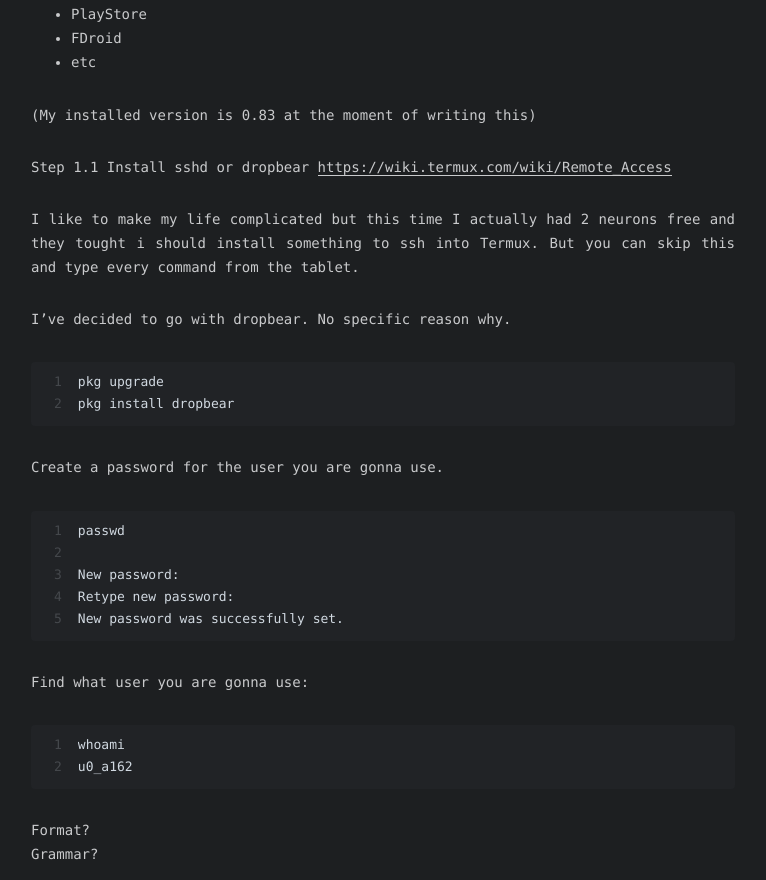
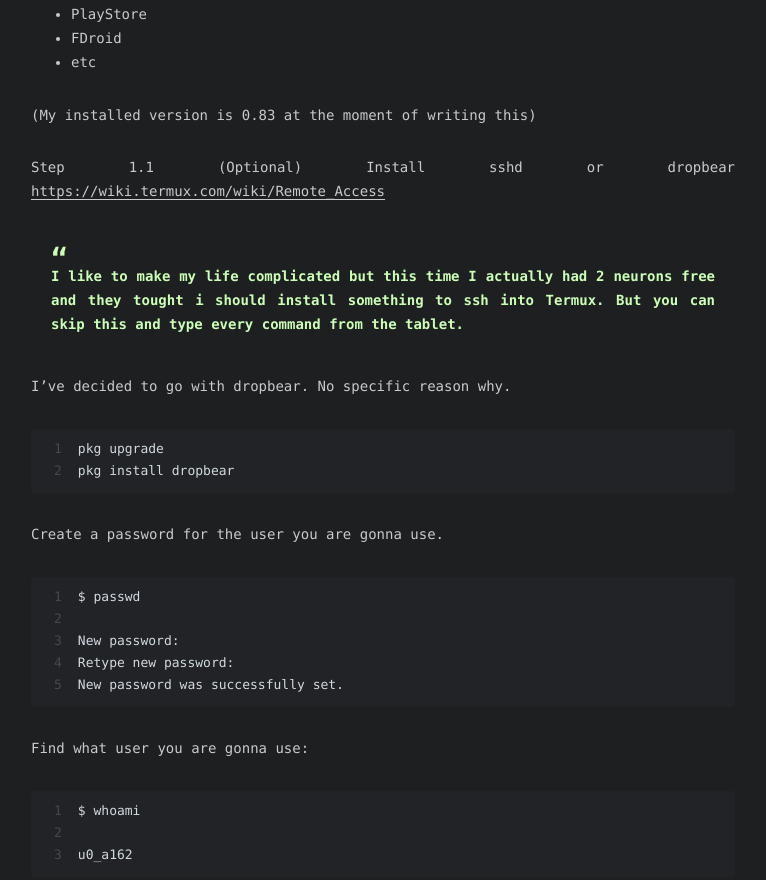
Before and after one commit to xedsvg/xedsvg.github.io, a plain HTML site: page 2021/02/27/HomeAssistant-Core-Termux/index.html in a window 1280 px wide. Shown: the part 525-1405 px from the top of the page, without its empty margins (257-1023 px from the left). Drawn offline with Linux system fonts and the light colour scheme.

Commit message:
Site updated: 2021-02-27 13:22:50

```diff
--- a/2021/02/27/HomeAssistant-Core-Termux/index.html
+++ b/2021/02/27/HomeAssistant-Core-Termux/index.html
@@ -14,7 +14,7 @@
 <meta property="og:description" content="After playing with HomeAssistant on different devices, i’ve seen a post about installing HomeAssistant in Termux on an old Android device. text url I didn’t want to invest a lot of time in unlocking t">
 <meta property="og:locale" content="en_US">
 <meta property="article:published_time" content="2021-02-27T10:33:00.000Z">
-<meta property="article:modified_time" content="2021-02-27T11:18:23.210Z">
+<meta property="article:modified_time" content="2021-02-27T11:21:01.616Z">
 <meta property="article:author" content="Vladut Stefan">
 <meta name="twitter:card" content="summary">
 
@@ -157,16 +157,20 @@
 <li>etc</li>
 </ul>
 <p>(My installed version is 0.83 at the moment of writing this)</p>
-<p>Step 1.1 Install sshd or dropbear <a target="_blank" rel="noopener" href="https://wiki.termux.com/wiki/Remote_Access">https://wiki.termux.com/wiki/Remote_Access</a></p>
-<p>I like to make my life complicated but this time I actually had 2 neurons free and they tought i should install something to ssh into Termux. But you can skip this and type every command from the tablet. </p>
+<p>Step 1.1 (Optional) Install sshd or dropbear <a target="_blank" rel="noopener" href="https://wiki.termux.com/wiki/Remote_Access">https://wiki.termux.com/wiki/Remote_Access</a></p>
+<blockquote><p>I like to make my life complicated but this time I actually had 2 neurons free and they tought i should install something to ssh into Termux. But you can skip this and type every command from the tablet. </p>
+</blockquote>
+
 <p>I’ve decided to go with dropbear. No specific reason why.</p>
 <figure class="highlight plain"><table><tr><td class="gutter"><pre><span class="line">1</span><br><span class="line">2</span><br></pre></td><td class="code"><pre><span class="line">pkg upgrade</span><br><span class="line">pkg install dropbear</span><br></pre></td></tr></table></figure>
 
+
 <p>Create a password for the user you are gonna use. </p>
-<figure class="highlight plain"><table><tr><td class="gutter"><pre><span class="line">1</span><br><span class="line">2</span><br><span class="line">3</span><br><span class="line">4</span><br><span class="line">5</span><br></pre></td><td class="code"><pre><span class="line">passwd</span><br><span class="line"></span><br><span class="line">New password: </span><br><span class="line">Retype new password: </span><br><span class="line">New password was successfully set.</span><br></pre></td></tr></table></figure>
+<figure class="highlight plain"><table><tr><td class="gutter"><pre><span class="line">1</span><br><span class="line">2</span><br><span class="line">3</span><br><span class="line">4</span><br><span class="line">5</span><br></pre></td><td class="code"><pre><span class="line">$ passwd</span><br><span class="line"></span><br><span class="line">New password: </span><br><span class="line">Retype new password: </span><br><span class="line">New password was successfully set.</span><br></pre></td></tr></table></figure>
+
 
 <p>Find what user you are gonna use:</p>
-<figure class="highlight plain"><table><tr><td class="gutter"><pre><span class="line">1</span><br><span class="line">2</span><br></pre></td><td class="code"><pre><span class="line">whoami</span><br><span class="line">u0_a162</span><br></pre></td></tr></table></figure>
+<figure class="highlight plain"><table><tr><td class="gutter"><pre><span class="line">1</span><br><span class="line">2</span><br><span class="line">3</span><br></pre></td><td class="code"><pre><span class="line">$ whoami</span><br><span class="line"></span><br><span class="line">u0_a162</span><br></pre></td></tr></table></figure>
 
 <p>Format?<br>Grammar?</p>
 
```
